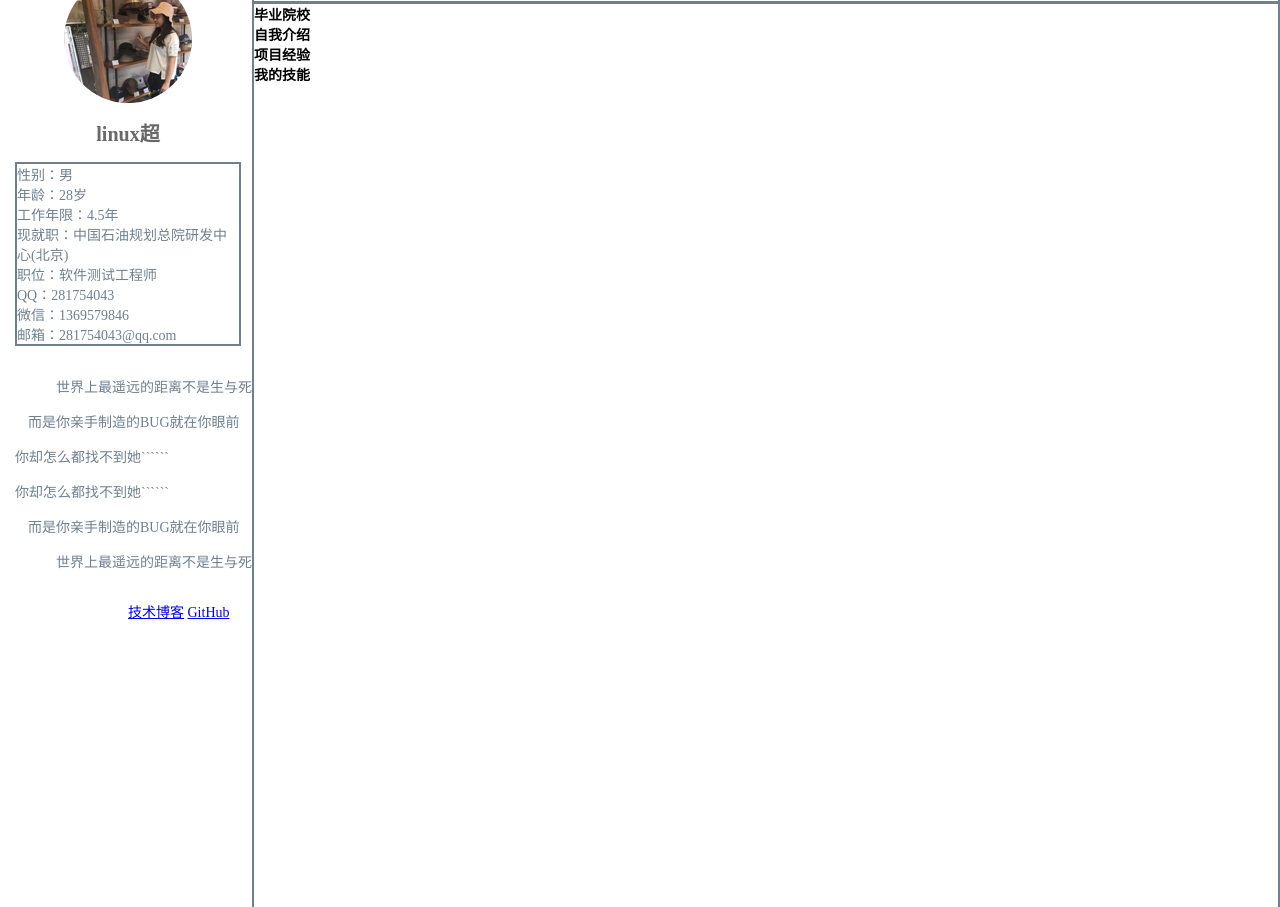
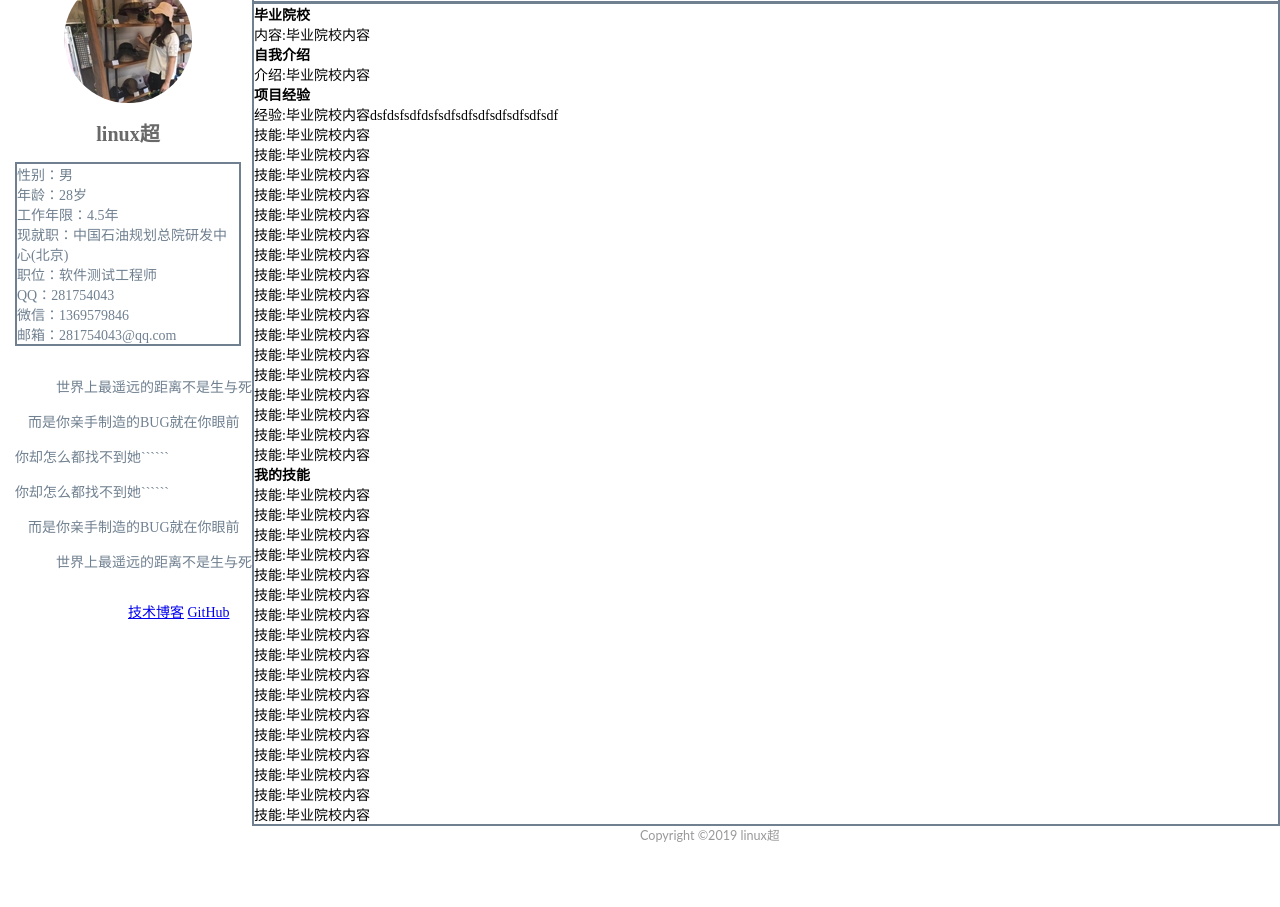
Before and after one commit to 13691579846/13691579846-github.io, a plain HTML site: page index.html in a window 1280 px wide. Shown: the part 45-952 px from the top of the page. After the commit the page ends 891 px from the top, so only its background shows below. Drawn offline with Linux system fonts and the light colour scheme.

Commit message:
modify css

```diff
--- a/css/blog.css
+++ b/css/blog.css
@@ -85,22 +85,43 @@ ul {
 .right {
     width: 80%;
     /*background-color: wheat;*/
-    height: 1050px;
+    /*height: auto;*/
+    min-height: 650px;
     float: right;
     border: slategrey solid 2px;
 }
 #copyright {
+    height: auto;
+    width: auto;
     color: #999;
-    text-align: center;
+    /*text-align: center;*/
     font: 0.9em/1.6 "Lato", Helvetica Neue, Helvetica, Arial, sans-serif;
-    text-shadow: 0 0 1px #fff;
-    margin: 1000px 50px 50px;
+    /*text-shadow: 0 0 1px #fff;*/
+    /*margin: 1000px 50px 50px;*/
+    /*margin-top: 100%;*/
+    margin-left: 50%;
 }
 #h1 {
     color: #4d4d4d;
     text-align: center;
     font-size: 30px;
+    font-family: "Lato", Helvetica Neue, Helvetica, Arial, sans-serif;
+    /*clear: both;*/
+
 }
-#h2,h3,h4,h5 {
+#h2,
+#h3,
+#h4,
+#h5 {
     font-family: "Lucida Grande", "Lucida Sans Unicode", Helvetica, Arial, Verdana, sans-serif;
+    /*font-weight: normal;*/
+    /*background: #eee;*/
+    /*border-radius: 6px;*/
+    /*color: Red;*/
+    /*min-height: 25px;*/
+    /*line-height: 25px;*/
+    /*margin: 18px 5px !important;*/
+    /*padding: 8px;*/
+    /*opacity: 0.8;*/
+    /*border: 1px dashed slategrey;*/
 }
--- a/index.html
+++ b/index.html
@@ -46,23 +46,59 @@
         <ul>
             <li>
                 <h2 id="h2">毕业院校</h2>
+                <p>内容:毕业院校内容</p>
             </li>
             <li>
                 <h2 id="h3">自我介绍</h2>
-
+                <p>介绍:毕业院校内容</p>
             </li>
             <li>
                 <h2 id="h4">项目经验</h2>
-
+                <p>经验:毕业院校内容dsfdsfsdfdsfsdfsdfsdfsdfsdfsdfsdf</p>
+                <p>技能:毕业院校内容</p>
+                <p>技能:毕业院校内容</p>
+                <p>技能:毕业院校内容</p>
+                <p>技能:毕业院校内容</p>
+                <p>技能:毕业院校内容</p>
+                <p>技能:毕业院校内容</p>
+                <p>技能:毕业院校内容</p>
+                <p>技能:毕业院校内容</p>
+                <p>技能:毕业院校内容</p>
+                <p>技能:毕业院校内容</p>
+                <p>技能:毕业院校内容</p>
+                <p>技能:毕业院校内容</p>
+                <p>技能:毕业院校内容</p>
+                <p>技能:毕业院校内容</p>
+                <p>技能:毕业院校内容</p>
+                <p>技能:毕业院校内容</p>
+                <p>技能:毕业院校内容</p>
             </li>
             <li>
                 <h2 id="h5">我的技能</h2>
+                <p>技能:毕业院校内容</p>
+                <p>技能:毕业院校内容</p>
+                <p>技能:毕业院校内容</p>
+                <p>技能:毕业院校内容</p>
+                <p>技能:毕业院校内容</p>
+                <p>技能:毕业院校内容</p>
+                <p>技能:毕业院校内容</p>
+                <p>技能:毕业院校内容</p>
+                <p>技能:毕业院校内容</p>
+                <p>技能:毕业院校内容</p>
+                <p>技能:毕业院校内容</p>
+                <p>技能:毕业院校内容</p>
+                <p>技能:毕业院校内容</p>
+                <p>技能:毕业院校内容</p>
+                <p>技能:毕业院校内容</p>
+                <p>技能:毕业院校内容</p>
+                <p>技能:毕业院校内容</p>
             </li>
         </ul>
-        <div id="copyright">
-            Copyright ©2019 linux超
-        </div>
     </div>
+    <div id="copyright">
+        Copyright ©2019 linux超
+    </div>
+
 
 </div>
 </body>
```
